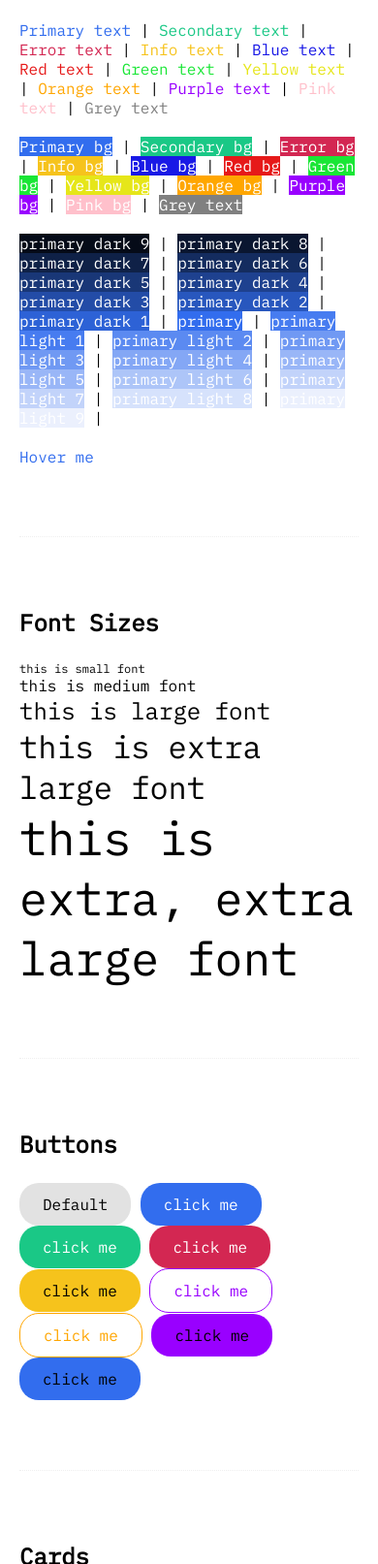
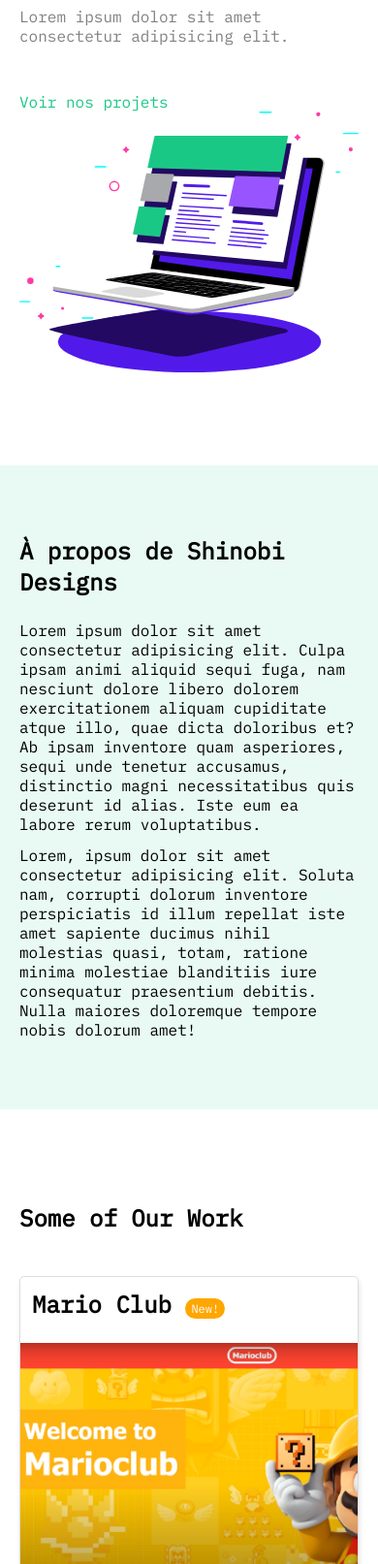
Before and after one commit to Laendrun/css-framework, a website: page index.html in a window 390 px wide. Shown: the part 387-2000 px from the top of the page at 97% size. Drawn offline with Linux system fonts and the light colour scheme.

Commit message:
Completed video tutorial now its adaptation and expansion time

```diff
--- a/index.html
+++ b/index.html
@@ -1,154 +1,94 @@
-<!DOCTYPE html>
-<html lang="en">
+<html lang="fr">
 	<head>
 		<meta charset="utf-8">
-		<meta name="viewport" content="width=device-width, initial-scale=1">
-		<title>SASS Test</title>
+		<meta http-equiv="X-UA-Compatible" content="IE=edge">
+		<meta name="viewport" content="width=device-width, initial-scale=1.0">
+		<title>Laendrun CSS Demo</title>
 		<link rel="stylesheet" href="css/index.css">
 	</head>
 	<body>
-		<nav class="navbar mb-4">
+		<!-- Navbar -->
+		<nav class="navbar justify-between">
 			<div class="container">
-				<h2 class="nav-title">Laendrun CSS</h2>
-				<p>Lightweight CSS library to test things out</p>
+				<h1 class="nav-title">Shinobi Designs</h1>
+				<ul class="display-f">
+					<li class="ml-1 text-hover-secondary"><a href="#work">Projets</a></li>
+					<li class="ml-1 text-hover-secondary"><a href="#about">À propos</a></li>
+				</ul>
 			</div>
 		</nav>
-		<nav class="navbar-primary mb-4 text-white">
-			<div class="container">
-				<h2 class="nav-title">Should be colored</h2>
-				<p>Lightweight CSS library to test things out</p>
+
+		<!-- Intro -->
+		<div class="container mt-5">
+			<div class="row justify-center">
+				<div class="col-12-xs col-5-md">
+					<h2>
+						<div class="font-xxl">Black Belt</div>
+						<div class="font-xxl text-secondary">Votre site web</div>
+					</h2>
+					<p class="text-gray mt-2 mb-3">Lorem ipsum dolor sit amet consectetur adipisicing elit.</p>
+					<a href="#work" class="btn-outlined-secondary text-secondary text-hover-white">Voir nos projets</a>
+				</div>
+				<div class="col-xs-12 col-md-5">
+					<img src="img/laptop.svg" alt="">
+				</div>
 			</div>
-		</nav>
-		<div class="container">
-
-			<!-- Colors -->
-			<h2 class="mb-2">Colors</h2>
-			<span class="text-primary">Primary text</span> |
-			<span class="text-secondary">Secondary text</span> |
-			<span class="text-error">Error text</span> |
-			<span class="text-info">Info text</span> |
-			<span class="text-blue">Blue text</span> |
-			<span class="text-red">Red text</span> |
-			<span class="text-green">Green text</span> |
-			<span class="text-yellow">Yellow text</span> |
-			<span class="text-orange">Orange text</span> |
-			<span class="text-purple">Purple text</span> |
-			<span class="text-pink">Pink text</span> |
-			<span class="text-gray">Grey text</span>
-
-			<br><br>
-
-			<span class="bg-primary text-white">Primary bg</span> |
-			<span class="bg-secondary text-white">Secondary bg</span> |
-			<span class="bg-error text-white">Error bg</span> |
-			<span class="bg-info text-white">Info bg</span> |
-			<span class="bg-blue text-white">Blue bg</span> |
-			<span class="bg-red text-white">Red bg</span> |
-			<span class="bg-green text-white">Green bg</span> |
-			<span class="bg-yellow text-white">Yellow bg</span> |
-			<span class="bg-orange text-white">Orange bg</span> |
-			<span class="bg-purple text-white">Purple bg</span> |
-			<span class="bg-pink text-white">Pink bg</span> |
-			<span class="bg-gray text-white">Grey text</span>
-
-			<br><br>
-
-			<span class="bg-primary-dark-9 text-white">primary dark 9</span> |
-			<span class="bg-primary-dark-8 text-white">primary dark 8</span> |
-			<span class="bg-primary-dark-7 text-white">primary dark 7</span> |
-			<span class="bg-primary-dark-6 text-white">primary dark 6</span> |
-			<span class="bg-primary-dark-5 text-white">primary dark 5</span> |
-			<span class="bg-primary-dark-4 text-white">primary dark 4</span> |
-			<span class="bg-primary-dark-3 text-white">primary dark 3</span> |
-			<span class="bg-primary-dark-2 text-white">primary dark 2</span> |
-			<span class="bg-primary-dark-1 text-white">primary dark 1</span> |
-			<span class="bg-primary text-white">primary</span> |
-			<span class="bg-primary-light-1 text-white">primary light 1</span> |
-			<span class="bg-primary-light-2 text-white">primary light 2</span> |
-			<span class="bg-primary-light-3 text-white">primary light 3</span> |
-			<span class="bg-primary-light-4 text-white">primary light 4</span> |
-			<span class="bg-primary-light-5 text-white">primary light 5</span> |
-			<span class="bg-primary-light-6 text-white">primary light 6</span> |
-			<span class="bg-primary-light-7 text-white">primary light 7</span> |
-			<span class="bg-primary-light-8 text-white">primary light 8</span> |
-			<span class="bg-primary-light-9 text-white">primary light 9</span> |
-
-			<br><br>
-
-			<a href="#" class="text-primary text-hover-purple-light-1">Hover me</a>
-
-			<hr class="mt-4 mb-4">
-
-			<!-- Font Sizes -->
-			<h2 class="mb-2">Font Sizes</h2>
-			<div class="font-sm">this is small font</div>
-			<div class="font-md">this is medium font</div>
-			<div class="font-lg">this is large font</div>
-			<div class="font-xl">this is extra large font</div>
-			<div class="font-xxl">this is extra, extra large font</div>
-
-			<hr class="mt-4 mb-4">
-
-			<!-- Buttons -->
-			<h2 class="mb-2">Buttons</h2>
-			<a href="#" class="btn">Default</a>
-			<a href="#" class="btn-primary text-white">click me</a>
-			<a href="#" class="btn-secondary text-white">click me</a>
-			<a href="#" class="btn-error text-white">click me</a>
-			<a href="#" class="btn-info">click me</a>
-			<a href="#" class="btn-outline-purple text-purple text-hover-white">click me</a>
-			<a href="#" class="btn-outline-orange text-orange text-hover-white">click me</a>
-			<a href="#" class="btn-complement-purple">click me</a>
-			<a href="#" class="btn-complement-primary">click me</a>
-
-			<hr class="mt-4 mb-4">
-
-			<!-- Cards -->
-			<h2 class="mb-2">Cards</h2>
-			<div class="card">
-				<div class="card-title">This is a card title</div>
-				<p class="card-body text-primary">
-					Lorem, ipsum dolor <a href="#">sit amet consectetur adipisicing</a> elit. Ex officiis quae veniam dolorum. Laborum libero placeat, corporis incidunt quod assumenda!
-				</p>
 			</div>
 
-			<hr class="mt-4 mb-4">
+		  <!-- About section -->
+		<section id="about" class="bg-secondary-light-9 mt-5 pt-4 pb-4">
+			<div class="container">
+				<h2 class="mb-2">À propos de Shinobi Designs</h2>
+				<p>Lorem ipsum dolor sit amet consectetur adipisicing elit. Culpa ipsam animi aliquid sequi fuga, nam nesciunt dolore libero dolorem exercitationem aliquam cupiditate atque illo, quae dicta doloribus et? Ab ipsam inventore quam asperiores, sequi unde tenetur accusamus, distinctio magni necessitatibus quis deserunt id alias. Iste eum ea labore rerum voluptatibus.</p>
+				<p class="mt-1">Lorem, ipsum dolor sit amet consectetur adipisicing elit. Soluta nam, corrupti dolorum inventore perspiciatis id illum repellat iste amet sapiente ducimus nihil molestias quasi, totam, ratione minima molestiae blanditiis iure consequatur praesentium debitis. Nulla maiores doloremque tempore nobis dolorum amet!</p>
+			</div>
+		</section>
 
-			<!-- Grid System -->
-			<h2 class="mb-2">Grid System</h2>
-
-			<div class="row gap-3 justify-center">
-				<div class="col-xs-12 col-sm-5 col-xl-3">
-					<div class="card">
-						<h3 class="card-title">Hello there!</h3>
-						<p class="card-body">Lorem ipsum dolor sit amet consectetur adipisicing elit.</p>
+		<!-- Work Section -->
+		<section id="work" class="mt-5">
+			<div class="container">
+				<h2 class="mb-2">Some of Our Work</h2>
+				<div class="row gap-2">
+					<div class="col-xs-12 col-md-6 col-lg-3">
+						<div class="card p-0">
+							<h3 class="card-title m-1">Mario Club <span class="badge-orange text-white">New!</span></h3>
+							<img src="img/mario.png" alt="">
+							<p class="m-1">Lorem ipsum dolor sit amet, consectetur adipisicing elit. Totam, hic!</p>
+						</div>
+					</div>
+					<div class="col-xs-12 col-md-6 col-lg-3">
+						<div class="card p-0">
+							<h3 class="card-title m-1">Ninja Food</h3>
+							<img src="img/food.png" alt="">
+							<p class="m-1">Lorem ipsum dolor sit amet, consectetur adipisicing elit. Totam, hic!</p>
+						</div>
+					</div>
+					<div class="col-xs-12 col-md-6 col-lg-3">
+						<div class="card p-0">
+							<h3 class="card-title m-1">Just Add Marmite</h3>
+							<img src="img/marmite.png" alt="">
+							<p class="m-1">Lorem ipsum dolor sit amet, consectetur adipisicing elit. Totam, hic!</p>
+						</div>
+					</div>
+					<div class="col-xs-12 col-md-6 col-lg-3">
+						<div class="card p-0">
+							<h3 class="card-title m-1">Ninja Notes</h3>
+							<img src="img/notes.png" alt="">
+							<p class="m-1">Lorem ipsum dolor sit amet, consectetur adipisicing elit. Totam, hic!</p>
+						</div>
 					</div>
 				</div>
-				<div class="col-xs-12 col-sm-5 col-xl-3">
-					<div class="card">
-						<h3 class="card-title">Hello there!</h3>
-						<p class="card-body">Lorem ipsum dolor sit amet consectetur adipisicing elit.</p>
-					</div>
-				</div>
-				<div class="col-xs-12 col-sm-5 col-xl-3">
-					<div class="card">
-						<h3 class="card-title">Hello there!</h3>
-						<p class="card-body">Lorem ipsum dolor sit amet consectetur adipisicing elit.</p>
-					</div>
-				</div>
-				<div class="col-xs-12 col-sm-5 col-xl-3">
-					<div class="card">
-						<h3 class="card-title">Hello there!</h3>
-						<p class="card-body">Lorem ipsum dolor sit amet consectetur adipisicing elit.</p>
-					</div>
+				<div class="row justify-center mt-2">
+					<button class="btn-secondary text-white font-md">View All</button>
 				</div>
 			</div>
+		</section>
 
-			<hr class="mt-4 mb-4">
-
-			<!-- Utilities -->
-
-			<hr class="mt-4 mb-4">
-		</div>
+		<!-- Footer -->
+		<footer class="bg-gray-light-7 pt-3 pb-3 mt-5">
+			<div class="container">
+				copyright 2023 Shinobi Designs
+			</div>
+		</footer>
 	</body>
-	</html>
+</html>
--- /dev/null
+++ b/laendrun/components/_badge.scss
@@ -0,0 +1,17 @@
+@mixin badge($bg-color: $info) {
+	border-radius: $base-border-radius;
+	background-color: $bg-color;
+	padding: $base-padding * 0.25 $base-padding * 0.5;
+	font-size: $font-size-sm;
+	font-weight: normal;
+}
+
+.badge {
+	@include badge;
+}
+
+@each $key, $val in $colors {
+	.badge-#{$key} {
+		@include badge($val);
+	}
+}
--- a/laendrun/index.scss
+++ b/laendrun/index.scss
@@ -14,6 +14,7 @@
 @import 'components/card';
 @import 'components/button';
 @import 'components/navbar';
+@import 'components/badge';
 
 // Utilities (margin, padding, opacity, etc)
 @import 'utilities';
```
Also changed, not shown: homepage.html (deleted, +0 -94 lines), css/index.css.
